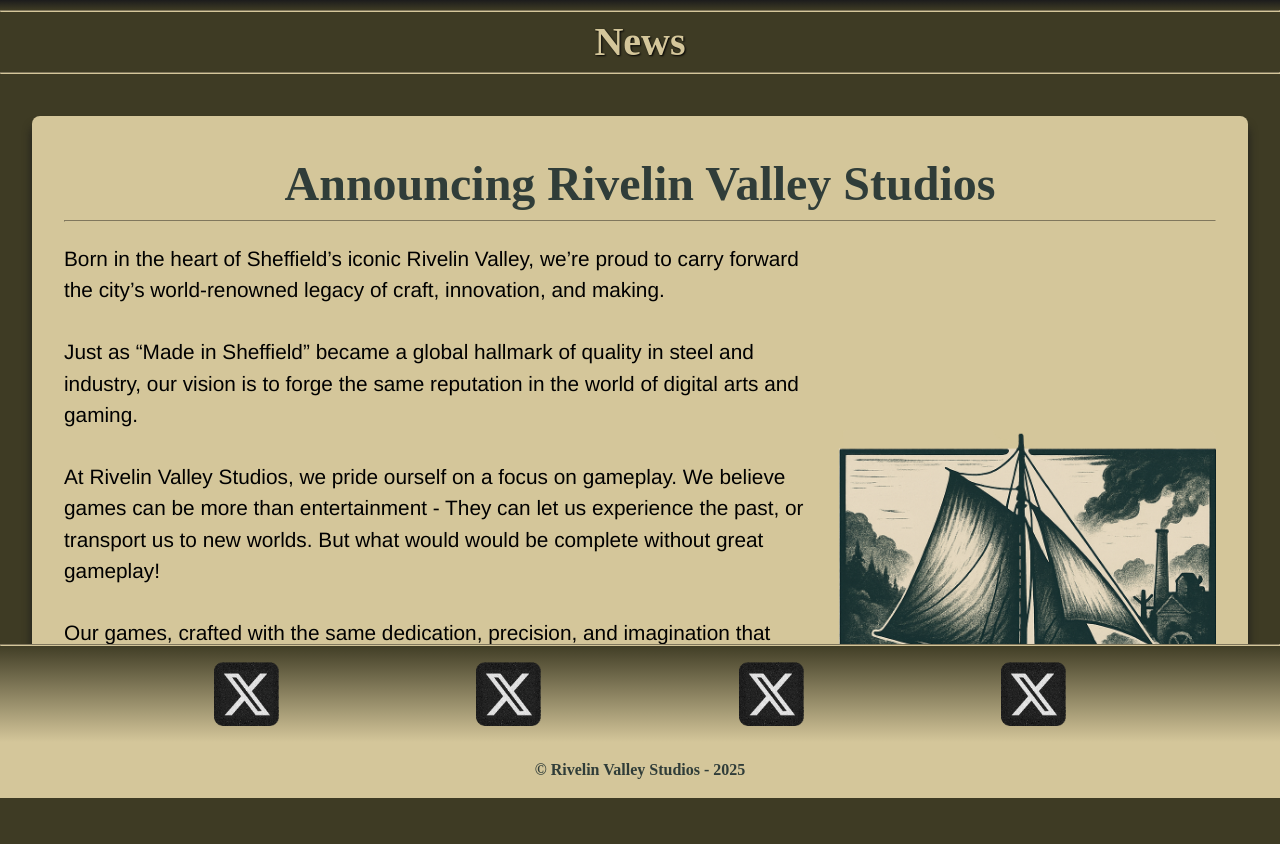
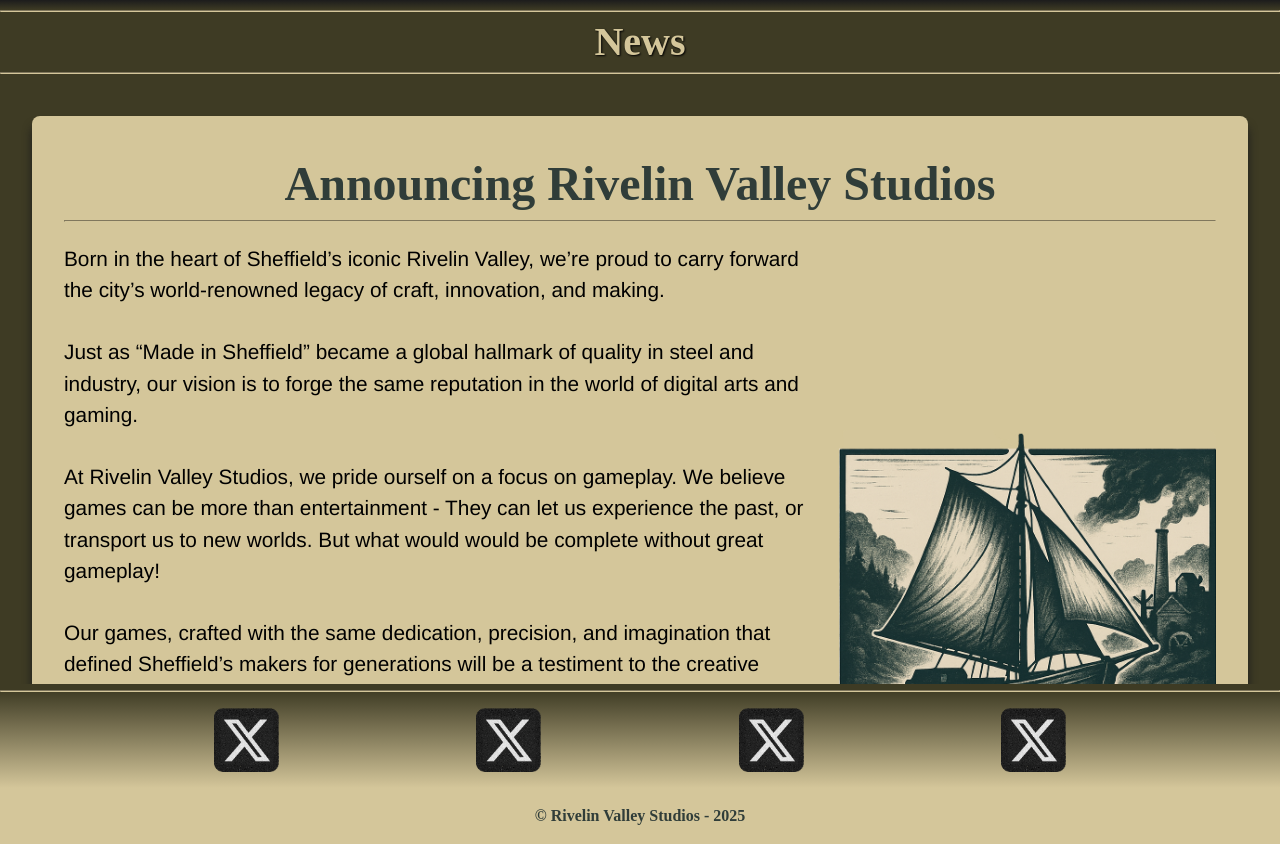
Before and after one commit to Sam-McCaughran/RivelinValleyStudios, a plain HTML site: page index.html in a window 1280 px wide. Shown: the part 779-1623 px from the top of the page. Before the commit the page ends 1577 px from the top, so only its background shows below. Drawn offline with Linux system fonts and the light colour scheme.

Commit message:
FIX: Fixed some scaling issues.

```diff
--- a/css/site.css
+++ b/css/site.css
@@ -91,13 +91,14 @@ hr {
 .container {
   display: flex;
   flex: 1;
-  height: 100%;
+  height: auto;
   display: flex;
   flex-direction: column;
   align-items: center;
   flex: 1;
-  overflow-y: auto;
+  overflow-y: visible;
   width: 100%;
+
 }
 
 .hero {
@@ -154,6 +155,12 @@ hr {
   z-index: 1;
 }
 
+.news-section {
+  min-height: 85vh;
+  max-height: 85vh;
+  overflow: hidden;
+}
+
 .news-section-header {
     text-align: center;
     font-family: Copperplate Gothic;
@@ -173,7 +180,8 @@ hr {
   overflow-y: scroll;
   scrollbar-color: #D4C69A #3e3b24;
   scrollbar-width: thin;
-  max-height: 35em;
+  height: 75vh;
+
 }
 
 /* content box */
@@ -243,7 +251,7 @@ hr {
 }
 
 .main-page-socials {
-    min-height: 10%;
+    min-height: 10vh;
     color: black;
     background-color: #D4C69A;
     width: 100%;
--- a/index.html
+++ b/index.html
@@ -114,20 +114,21 @@
                     </div>
                 </div>
             </div>
-            <div class="main-page-socials">
-                <hr>
-                <ul class="socials-list">
-                    <li class="social-link-item"><a href="x.com"><img class="social-link-img"
-                                src='./img/x-socials.png'></a></li>
-                    <li class="social-link-item"><a href="x.com"><img class="social-link-img"
-                                src='./img/x-socials.png'></a></li>
-                    <li class="social-link-item"><a href="x.com"><img class="social-link-img"
-                                src='./img/x-socials.png'></a></li>
-                    <li class="social-link-item"><a href="x.com"><img class="social-link-img"
-                                src='./img/x-socials.png'></a></li>
-                </ul>
-            </div>
         </div>
+        <div class="main-page-socials">
+            <hr>
+            <ul class="socials-list">
+                <li class="social-link-item"><a href="x.com"><img class="social-link-img" src='./img/x-socials.png'></a>
+                </li>
+                <li class="social-link-item"><a href="x.com"><img class="social-link-img" src='./img/x-socials.png'></a>
+                </li>
+                <li class="social-link-item"><a href="x.com"><img class="social-link-img" src='./img/x-socials.png'></a>
+                </li>
+                <li class="social-link-item"><a href="x.com"><img class="social-link-img" src='./img/x-socials.png'></a>
+                </li>
+            </ul>
+        </div>
+
 
     </div>
 
```
